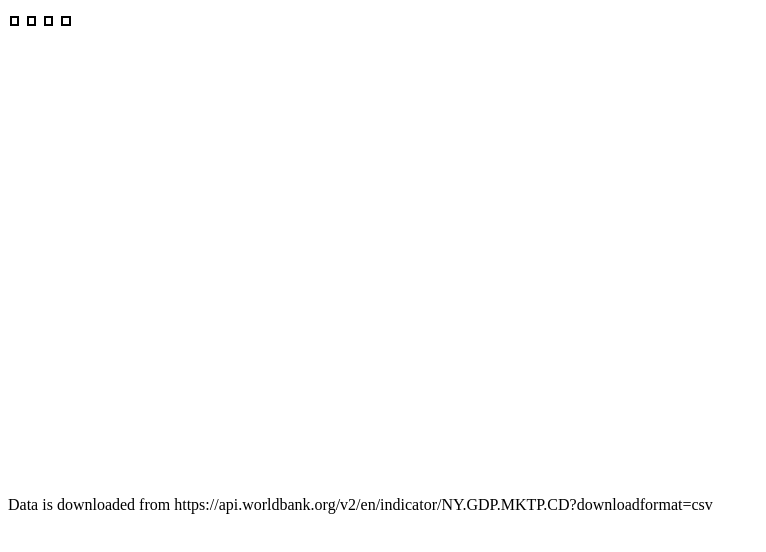
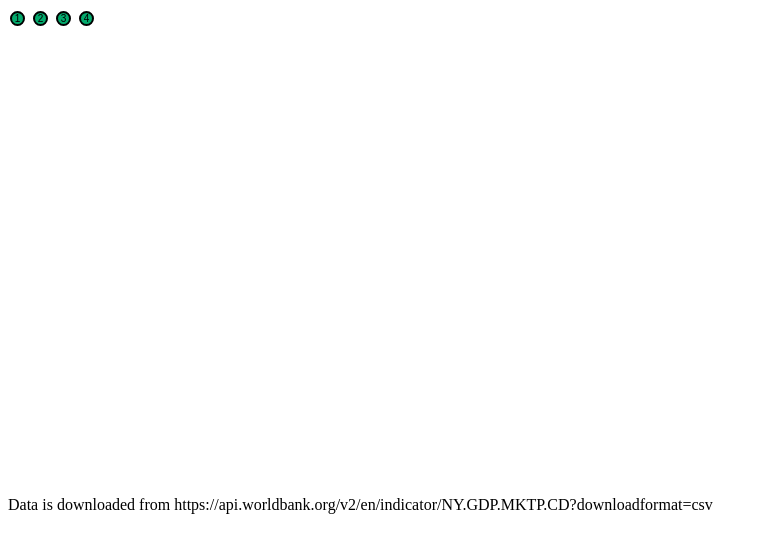
Before and after one commit to TryEverythingNew/data_visualization, a plain HTML site: page index.html in a window 1280 px wide. Shown: the whole page, without its empty margins (0-766 px from the left). Drawn offline with nearby package versions, Linux system fonts and the light colour scheme; no server answers.

Commit message:
Improve button style

```diff
--- a/index.html
+++ b/index.html
@@ -1,17 +1,23 @@
 <!DOCTYPE html>
 <meta charset="utf-8">
 <style>
-.slide_button_cls {
-  background-color: white; /* #04AA6D Green */
+.button_cls{
+  background-color: white;
   border: 2px solid black;
-  color: white;
-  padding: 2px;
+  color: black;
   text-align: center;
   text-decoration: none;
   display: inline-block;
-  font-size: 2px;
+  font-size: 10px;
   margin: 2px 2px;
   cursor: pointer;
+}
+.slide_button_cls {
+  background-color: #04AA6D; /* #04AA6D Green */
+  padding: 0;
+  border-radius: 100%;
+  height:15px;
+  width:15px;
 }
 </style>
 
@@ -23,10 +29,10 @@
 
 
 <div id="slide_button_div">
-  <button type="button" class="slide_button_cls" id="slide_button1">1</button>
-  <button type="button" class="slide_button_cls" id="slide_button2">2</button>
-  <button type="button" class="slide_button_cls" id="slide_button3">3</button>
-  <button type="button" class="slide_button_cls" id="slide_button4">4</button>
+  <button type="button" class="button_cls slide_button_cls" id="slide_button1">1</button>
+  <button type="button" class="button_cls slide_button_cls" id="slide_button2">2</button>
+  <button type="button" class="button_cls slide_button_cls" id="slide_button3">3</button>
+  <button type="button" class="button_cls slide_button_cls" id="slide_button4">4</button>
 </div>
 <!-- Create a div where the graph will take place -->
 <div id="div_template"></div>
```
